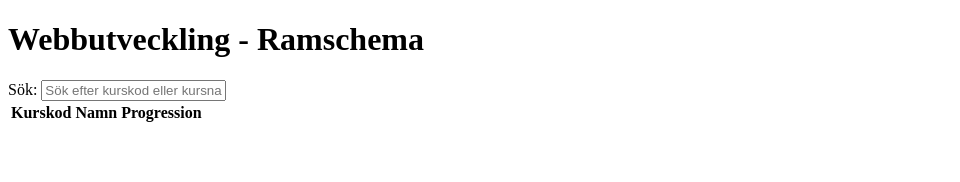
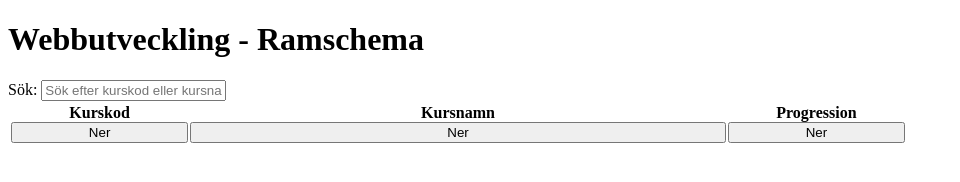
Before and after one commit to C4ndyFl4mes/frontend_moment2, a website built with Parcel: page src/pages/index.html in a window 1280 px wide. Shown: the whole page, without its empty margins (0-960 px from the left). Built offline with nearby package versions, Linux system fonts and the light colour scheme; no server answers.

Commit message:
Added sorting buttons (yet to have functionality) and some style for the table.

```diff
--- a/src/pages/index.html
+++ b/src/pages/index.html
@@ -18,9 +18,18 @@
         <table>
             <thead>
                 <tr>
-                    <th>Kurskod</th>
-                    <th>Namn</th>
-                    <th>Progression</th>
+                    <th>
+                        <span>Kurskod</span>
+                        <button id="sort-code">Ner</button>
+                    </th>
+                    <th>
+                        <span>Kursnamn</span>
+                        <button id="sort-coursename">Ner</button>
+                    </th>
+                    <th>
+                        <span>Progression</span>
+                        <button id="sort-progression">Ner</button>
+                    </th>
                 </tr>
             </thead>
             <tbody id="table-body"></tbody>
--- a/src/styles/index.css
+++ b/src/styles/index.css
@@ -0,0 +1,14 @@
+table {
+    width: 90%;
+    max-width: 900px;
+}
+tr {
+    display: grid;
+    grid-template-columns: 20% auto 20%;
+}
+
+th {
+    display: flex;
+    flex-direction: column;
+    text-align: center;
+}
```
